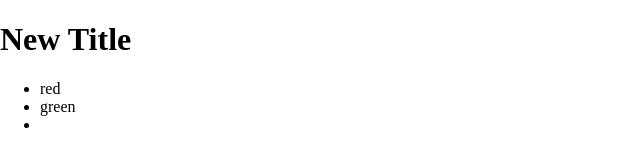
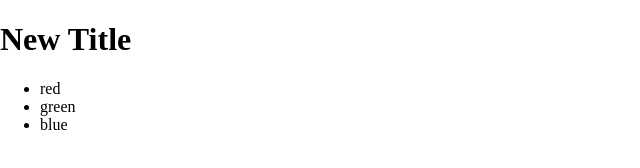
Before and after one commit to Pozdnya/my-page, a plain HTML site: page index.html in a window 1280 px wide. Shown: the full height of the page, 0-640 px from the left. Drawn offline with Linux system fonts and the light colour scheme.

Commit message:
add blue color

```diff
--- a/index.html
+++ b/index.html
@@ -15,7 +15,7 @@
 <ul>
   <li>red</li>
   <li>green</li>
-  <li></li>
+  <li>blue</li>
 </ul>
 </body>
 
```
